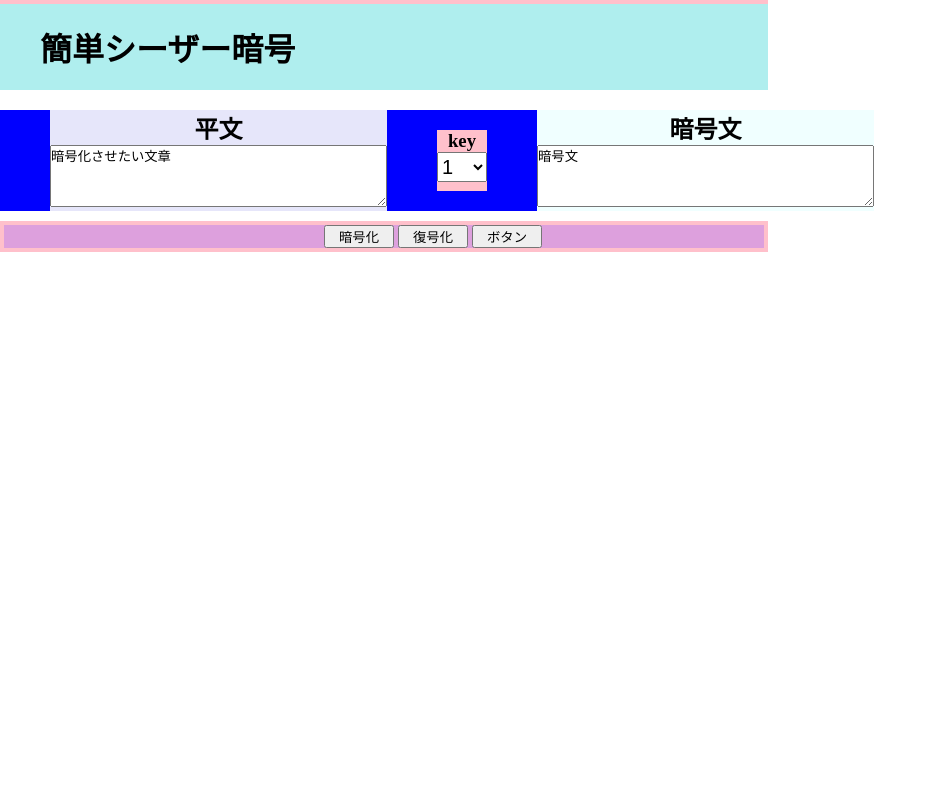
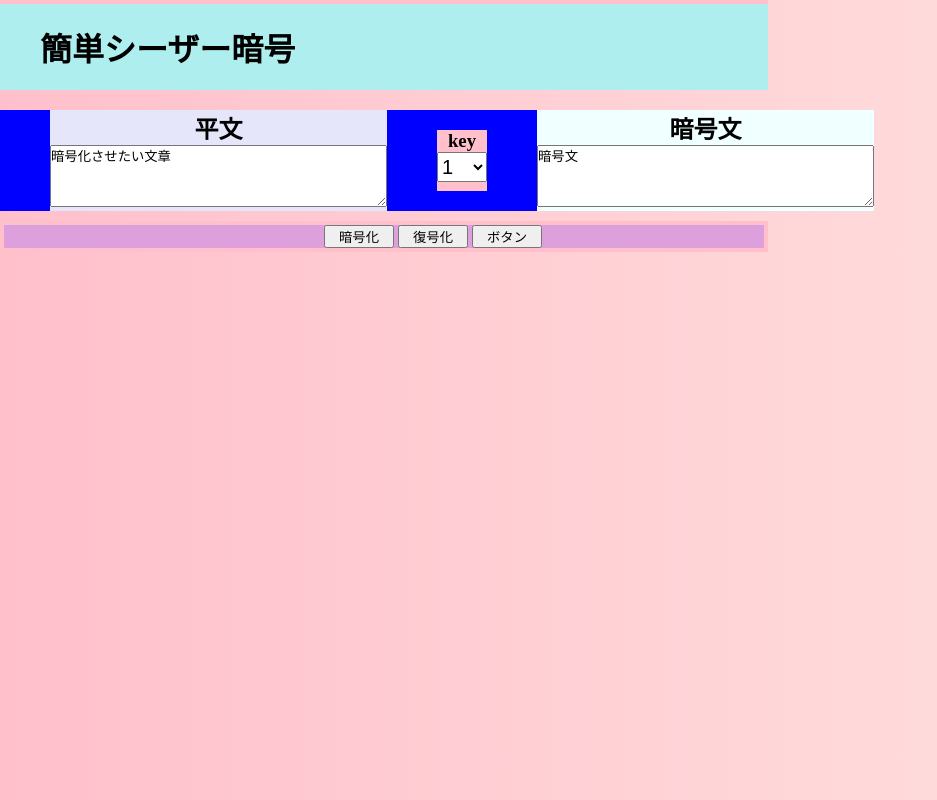
Before and after one commit to t-yukami/web, a plain HTML site: page index.html in a window 1280 px wide. Both pictures are taken after a click on the button "ボタン". Shown: the whole page, without its empty margins (0-937 px from the left). Drawn offline with nearby package versions, Linux system fonts and the light colour scheme.

Commit message:
ボタン

```diff
--- a/index.html
+++ b/index.html
@@ -10,7 +10,7 @@
           crossorigin="anonymous"></script>
     <script type="text/javascript" src="script.js"></script>
   </head>
-  <body>
+  <body class="body">
     <div class="header">
       <h1>簡単シーザー暗号</h1>
     </div>
--- a/script.js
+++ b/script.js
@@ -5,6 +5,8 @@ $( () => {
   const key = form.key;
   const change = form.change;
   const change2 = form.change2;
+  const button = form.button;
+  const body = document.body;
   console.log(key);
 
   change.addEventListener("click", ()=>{//暗号化
@@ -12,6 +14,9 @@ $( () => {
   });
   change2.addEventListener("click", ()=>{//復号化
     plaintext.value = decryption(ciphertext.value, key.value);
+  });
+  button.addEventListener("click", ()=>{
+    $(body).addClass("pink");
   });
 
   function cipher(string, key){
--- a/style.css
+++ b/style.css
@@ -55,3 +55,7 @@ body{
   width: 70px;
   height: 30%;
 }
+
+.pink{
+  background: linear-gradient(90deg, pink, mistyrose);
+}
```
